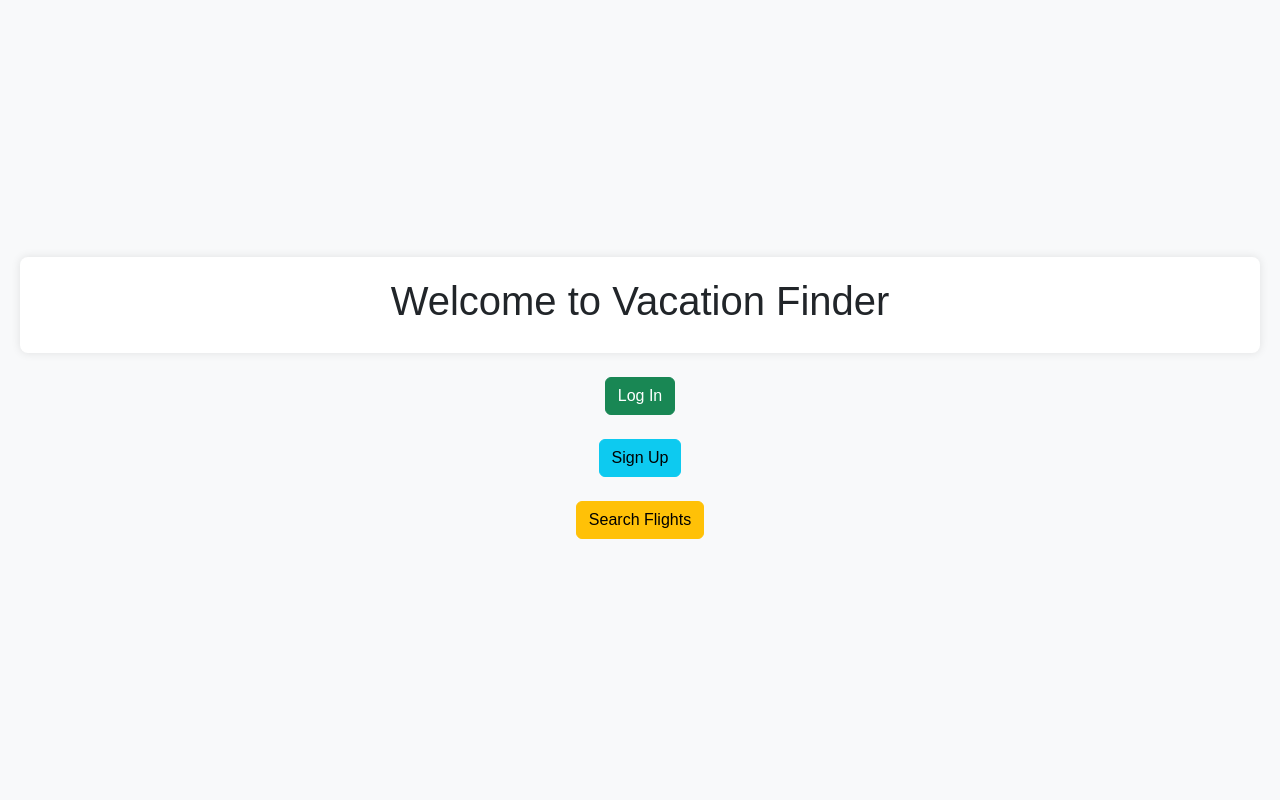
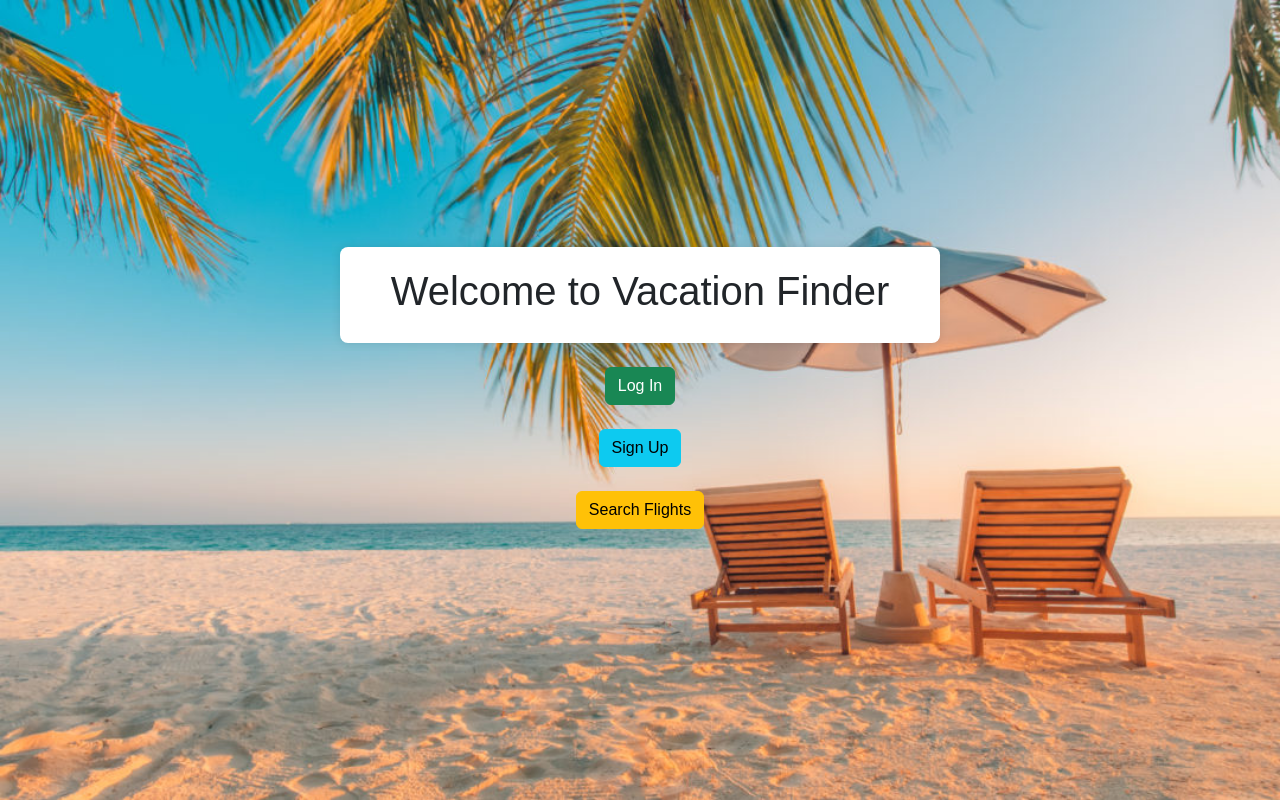
Before and after one commit to hemmerlinaj20/Comp442_TravelInfo, a Flask app: page /home in a window 1280 px wide. Run offline with Flask 3, Linux system fonts and the light colour scheme; parts of the project's set-up code (start-up, migrations or seed data) failed here and were passed over.

Commit message:
index styling changes

```diff
--- a/static/stylesheets/index.css
+++ b/static/stylesheets/index.css
@@ -1,6 +1,7 @@
 body {
     font-family: Arial, sans-serif;
-    background-color: #f8f9fa;
+    background: url('/static/images/vacation.jpg') no-repeat center center fixed;
+    background-size: cover;
     margin: 0;
     padding: 0;
     display: flex;
@@ -21,6 +22,11 @@ body {
     box-shadow: 0 0 10px rgba(0, 0, 0, 0.1);
     margin: 20px;
     text-align: center;
+    display: flex;
+    flex-direction: column;
+    align-items: center;
+    max-width: 600px;
+    margin: auto;
 }
 
 #links {
```
Also changed, not shown: static/stylesheets/search_flights.css (+4 -4 lines), static/images/vacation.jpg (added).
